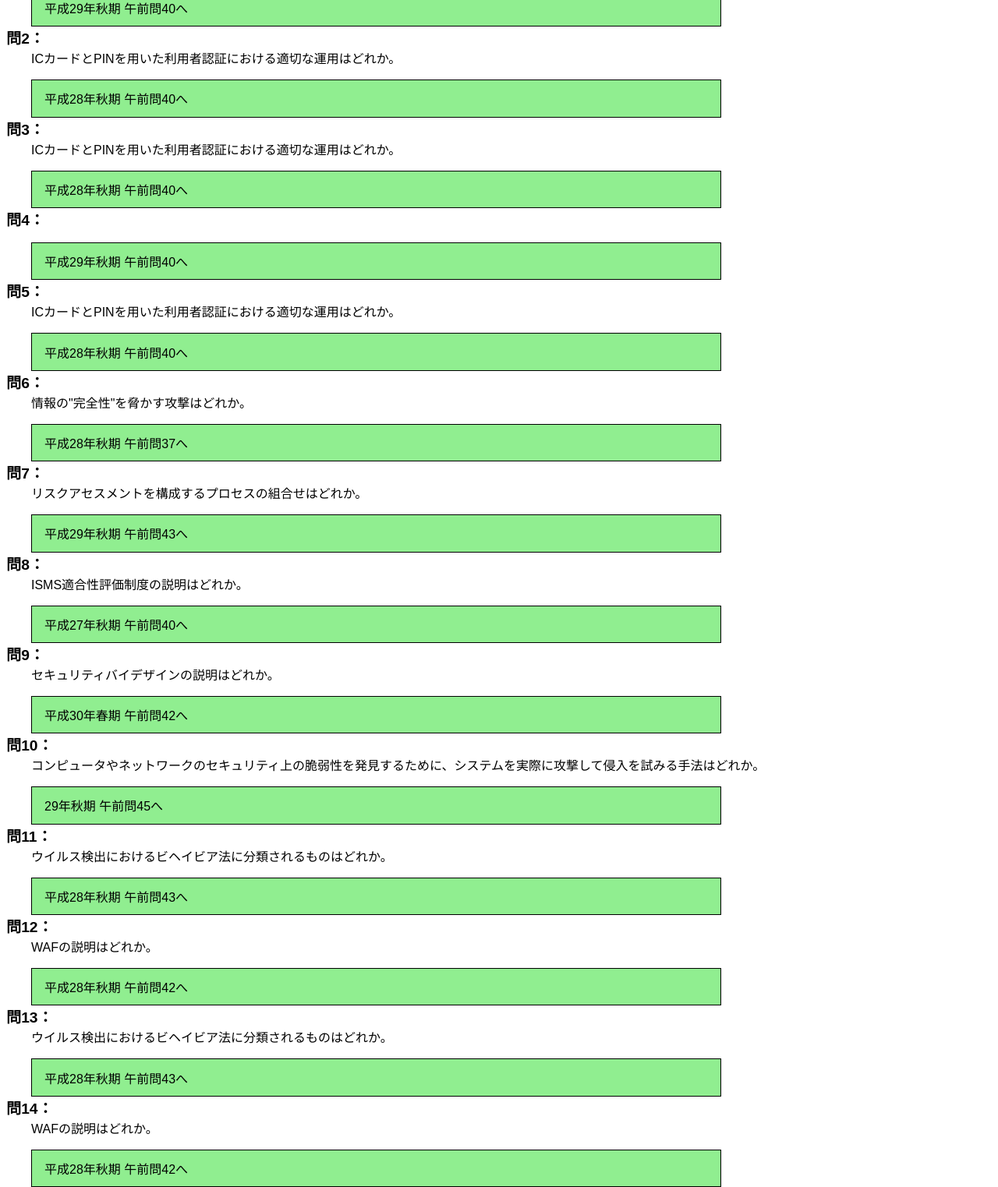
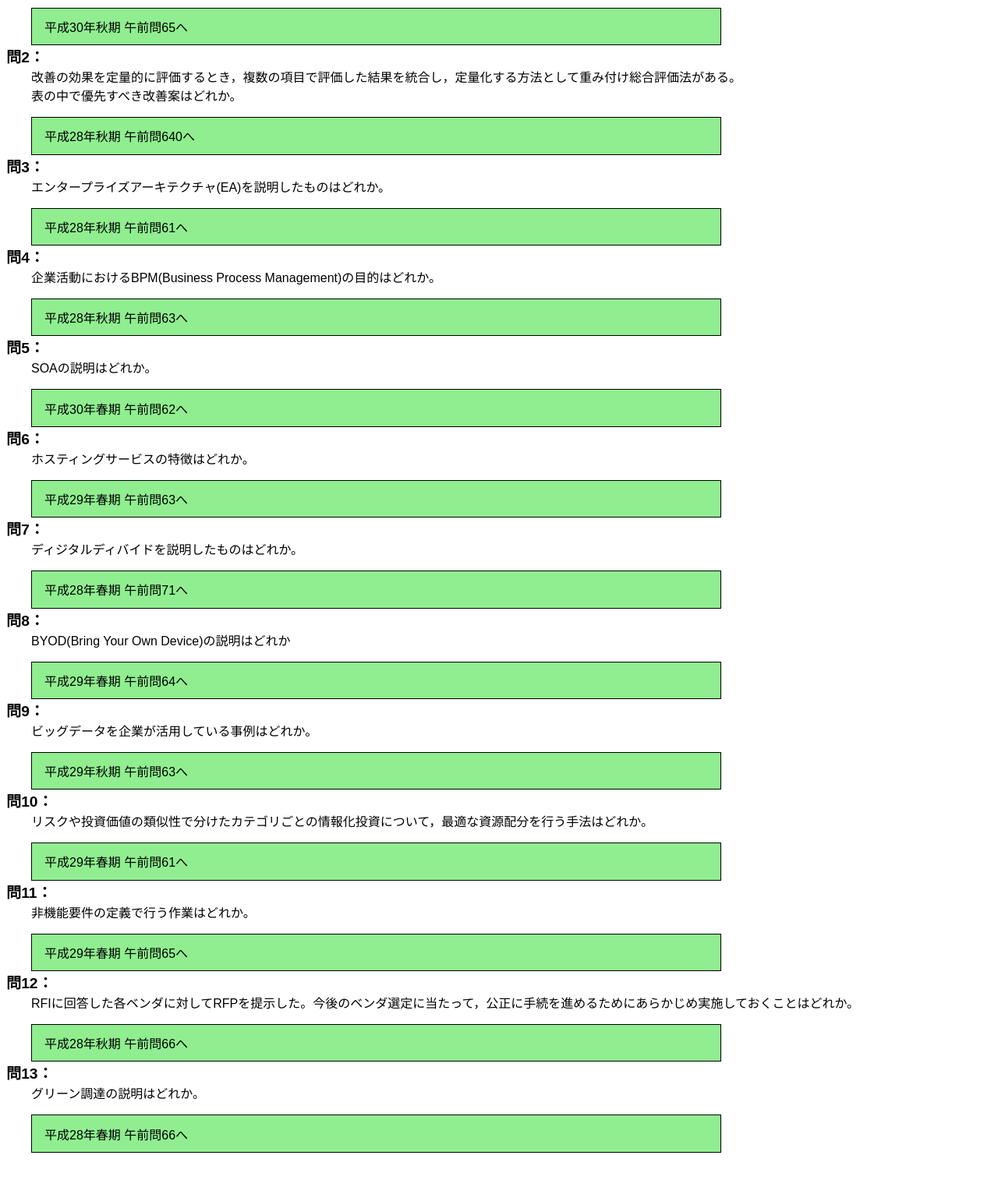
Before and after one commit to antladybug/3gakki, a plain HTML site: page syoumatu1.html in a window 1280 px wide. Shown: the part 834-2357 px from the top of the page at 78% size. After the commit the page ends 2313 px from the top, so only its background shows below. Drawn offline with Linux system fonts and the light colour scheme.

Commit message:
Add files via upload

```diff
--- a/syoumatu1.html
+++ b/syoumatu1.html
@@ -37,47 +37,44 @@
 		<h1>【第1週の理解度テスト範囲】：システム戦略(合格教本のP394～405)</h1>
 		<div class = "balloon">合格教本の第7章！P414</div>
 		<h2>問1：</h2>
-		<div style = "padding-left: 2em; margin-right: 1em;"></div>
-		<div class = "LinkAnserP"><a href = "https://www.fe-siken.com/kakomon/29_aki/q40.html" target = "_blank">平成29年秋期 午前問40へ</a></div>
+		<div style = "padding-left: 2em; margin-right: 1em;">企画，要件定義，システム開発，ソフトウェア実装，ハードウェア実装，保守から成る一連のプロセスにおいて，要件定義プロセスで実施すべきものはどれか。</div>
+		<div class = "LinkAnserP"><a href = "https://www.fe-siken.com/kakomon/30_aki/q65.html" target = "_blank">平成30年秋期 午前問65へ</a></div>
 		<h2>問2：</h2>
-		<div style = "padding-left: 2em; margin-right: 1em;">ICカードとPINを用いた利用者認証における適切な運用はどれか。</div>
-		<div class = "LinkAnserP"><a href = "https://www.fe-siken.com/kakomon/28_aki/q40.html" target = "_blank">平成28年秋期 午前問40へ</a></div>
+		<div style = "padding-left: 2em; margin-right: 1em;">改善の効果を定量的に評価するとき，複数の項目で評価した結果を統合し，定量化する方法として重み付け総合評価法がある。表の中で優先すべき改善案はどれか。</div>
+		<div class = "LinkAnserP"><a href = "https://www.fe-siken.com/kakomon/28_aki/q64.html" target = "_blank">平成28年秋期 午前問640へ</a></div>
 		<h2>問3：</h2>
-		<div style = "padding-left: 2em; margin-right: 1em;">ICカードとPINを用いた利用者認証における適切な運用はどれか。</div>
-		<div class = "LinkAnserP"><a href = "https://www.fe-siken.com/kakomon/28_aki/q40.html" target = "_blank">平成28年秋期 午前問40へ</a></div>
+		<div style = "padding-left: 2em; margin-right: 1em;">エンタープライズアーキテクチャ(EA)を説明したものはどれか。</div>
+		<div class = "LinkAnserP"><a href = "https://www.fe-siken.com/kakomon/28_aki/q61.html" target = "_blank">平成28年秋期 午前問61へ</a></div>
 		<h2>問4：</h2>
-		<div style = "padding-left: 2em; margin-right: 1em;"></div>
-		<div class = "LinkAnserP"><a href = "https://www.fe-siken.com/kakomon/29_aki/q40.html" target = "_blank">平成29年秋期 午前問40へ</a></div>
+		<div style = "padding-left: 2em; margin-right: 1em;">企業活動におけるBPM(Business Process Management)の目的はどれか。</div>
+		<div class = "LinkAnserP"><a href = "https://www.fe-siken.com/kakomon/28_aki/q63.html" target = "_blank">平成28年秋期 午前問63へ</a></div>
 		<h2>問5：</h2>
-		<div style = "padding-left: 2em; margin-right: 1em;">ICカードとPINを用いた利用者認証における適切な運用はどれか。</div>
-		<div class = "LinkAnserP"><a href = "https://www.fe-siken.com/kakomon/28_aki/q40.html" target = "_blank">平成28年秋期 午前問40へ</a></div>
+		<div style = "padding-left: 2em; margin-right: 1em;">SOAの説明はどれか。</div>
+		<div class = "LinkAnserP"><a href = "https://www.fe-siken.com/kakomon/30_haru/q62.html" target = "_blank">平成30年春期 午前問62へ</a></div>
 		<h2>問6：</h2>
-		<div style = "padding-left: 2em; margin-right: 1em;">情報の"完全性"を脅かす攻撃はどれか。</div>
-		<div class = "LinkAnserP"><a href = "https://www.fe-siken.com/kakomon/28_aki/q37.html" target = "_blank">平成28年秋期 午前問37へ</a></div>
+		<div style = "padding-left: 2em; margin-right: 1em;">ホスティングサービスの特徴はどれか。</div>
+		<div class = "LinkAnserP"><a href = "https://www.fe-siken.com/kakomon/29_haru/q63.html" target = "_blank">平成29年春期 午前問63へ</a></div>
 		<h2>問7：</h2>
-		<div style = "padding-left: 2em; margin-right: 1em;">リスクアセスメントを構成するプロセスの組合せはどれか。</div>
-		<div class = "LinkAnserP"><a href = "https://www.fe-siken.com/kakomon/29_aki/q43.html" target = "_blank">平成29年秋期 午前問43へ</a></div>
+		<div style = "padding-left: 2em; margin-right: 1em;">ディジタルディバイドを説明したものはどれか。</div>
+		<div class = "LinkAnserP"><a href = "https://www.fe-siken.com/kakomon/28_haru/q71.html" target = "_blank">平成28年春期 午前問71へ</a></div>
 		<h2>問8：</h2>
-		<div style = "padding-left: 2em; margin-right: 1em;">ISMS適合性評価制度の説明はどれか。</div>
-		<div class = "LinkAnserP"><a href = "https://www.fe-siken.com/kakomon/27_aki/q40.html" target = "_blank">平成27年秋期 午前問40へ</a></div>
+		<div style = "padding-left: 2em; margin-right: 1em;">BYOD(Bring Your Own Device)の説明はどれか</div>
+		<div class = "LinkAnserP"><a href = "https://www.fe-siken.com/kakomon/29_haru/q64.html" target = "_blank">平成29年春期 午前問64へ</a></div>
 		<h2>問9：</h2>
-		<div style = "padding-left: 2em; margin-right: 1em;">セキュリティバイデザインの説明はどれか。</div>
-		<div class = "LinkAnserP"><a href = "https://www.fe-siken.com/kakomon/30_haru/q42.html" target = "_blank">平成30年春期 午前問42へ</a></div>
+		<div style = "padding-left: 2em; margin-right: 1em;">ビッグデータを企業が活用している事例はどれか。</div>
+		<div class = "LinkAnserP"><a href = "https://www.fe-siken.com/kakomon/29_aki/q63.html" target = "_blank">平成29年秋期 午前問63へ</a></div>
 		<h2>問10：</h2>
-		<div style = "padding-left: 2em; margin-right: 1em;">コンピュータやネットワークのセキュリティ上の脆弱性を発見するために、システムを実際に攻撃して侵入を試みる手法はどれか。</div>
-		<div class = "LinkAnserP"><a href = "https://www.fe-siken.com/kakomon/29_aki/q45.html" target = "_blank">29年秋期 午前問45へ</a></div>
+		<div style = "padding-left: 2em; margin-right: 1em;">リスクや投資価値の類似性で分けたカテゴリごとの情報化投資について，最適な資源配分を行う手法はどれか。</div>
+		<div class = "LinkAnserP"><a href = "https://www.fe-siken.com/kakomon/29_haru/q61.html" target = "_blank">平成29年春期 午前問61へ</a></div>
 		<h2>問11：</h2>
-		<div style = "padding-left: 2em; margin-right: 1em;">ウイルス検出におけるビヘイビア法に分類されるものはどれか。</div>
-		<div class = "LinkAnserP"><a href = "https://www.fe-siken.com/kakomon/28_aki/q43.html" target = "_blank">平成28年秋期 午前問43へ</a></div>
+		<div style = "padding-left: 2em; margin-right: 1em;">非機能要件の定義で行う作業はどれか。</div>
+		<div class = "LinkAnserP"><a href = "https://www.fe-siken.com/kakomon/29_haru/q65.html" target = "_blank">平成29年春期 午前問65へ</a></div>
 		<h2>問12：</h2>
-		<div style = "padding-left: 2em; margin-right: 1em;">WAFの説明はどれか。</div>
-		<div class = "LinkAnserP"><a href = "https://www.fe-siken.com/kakomon/28_aki/q42.html" target = "_blank">平成28年秋期 午前問42へ</a></div>
+		<div style = "padding-left: 2em; margin-right: 1em;">RFIに回答した各ベンダに対してRFPを提示した。今後のベンダ選定に当たって，公正に手続を進めるためにあらかじめ実施しておくことはどれか。</div>
+		<div class = "LinkAnserP"><a href = "https://www.fe-siken.com/kakomon/28_aki/q66.html" target = "_blank">平成28年秋期 午前問66へ</a></div>
 		<h2>問13：</h2>
-		<div style = "padding-left: 2em; margin-right: 1em;">ウイルス検出におけるビヘイビア法に分類されるものはどれか。</div>
-		<div class = "LinkAnserP"><a href = "https://www.fe-siken.com/kakomon/28_aki/q43.html" target = "_blank">平成28年秋期 午前問43へ</a></div>
-		<h2>問14：</h2>
-		<div style = "padding-left: 2em; margin-right: 1em;">WAFの説明はどれか。</div>
-		<div class = "LinkAnserP"><a href = "https://www.fe-siken.com/kakomon/28_aki/q42.html" target = "_blank">平成28年秋期 午前問42へ</a></div>
+		<div style = "padding-left: 2em; margin-right: 1em;">グリーン調達の説明はどれか。</div>
+		<div class = "LinkAnserP"><a href = "https://www.fe-siken.com/kakomon/28_haru/q66.html" target = "_blank">平成28年春期 午前問66へ</a></div>
 		<div class = "ToTop"><a href = "#SubPage_top"></a></div>
 	</body>
 </html>
```
